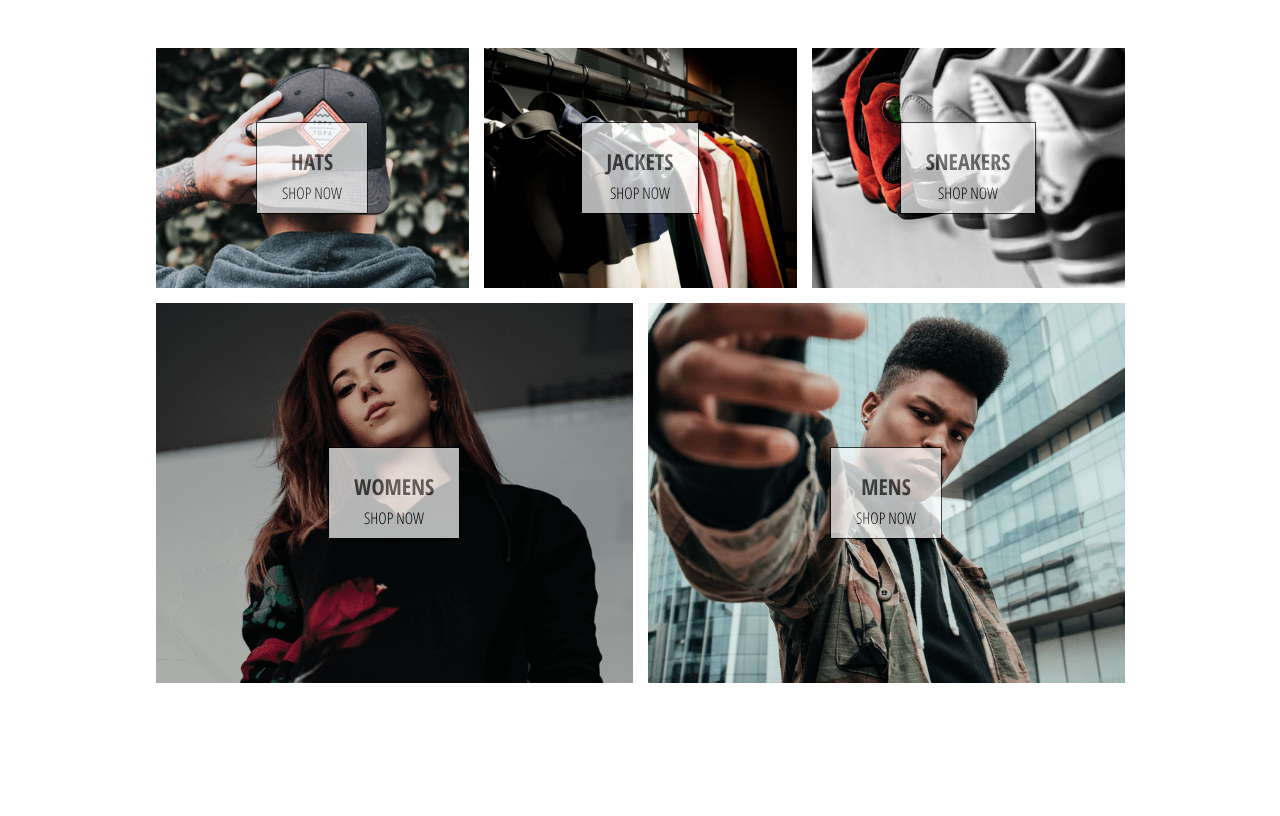
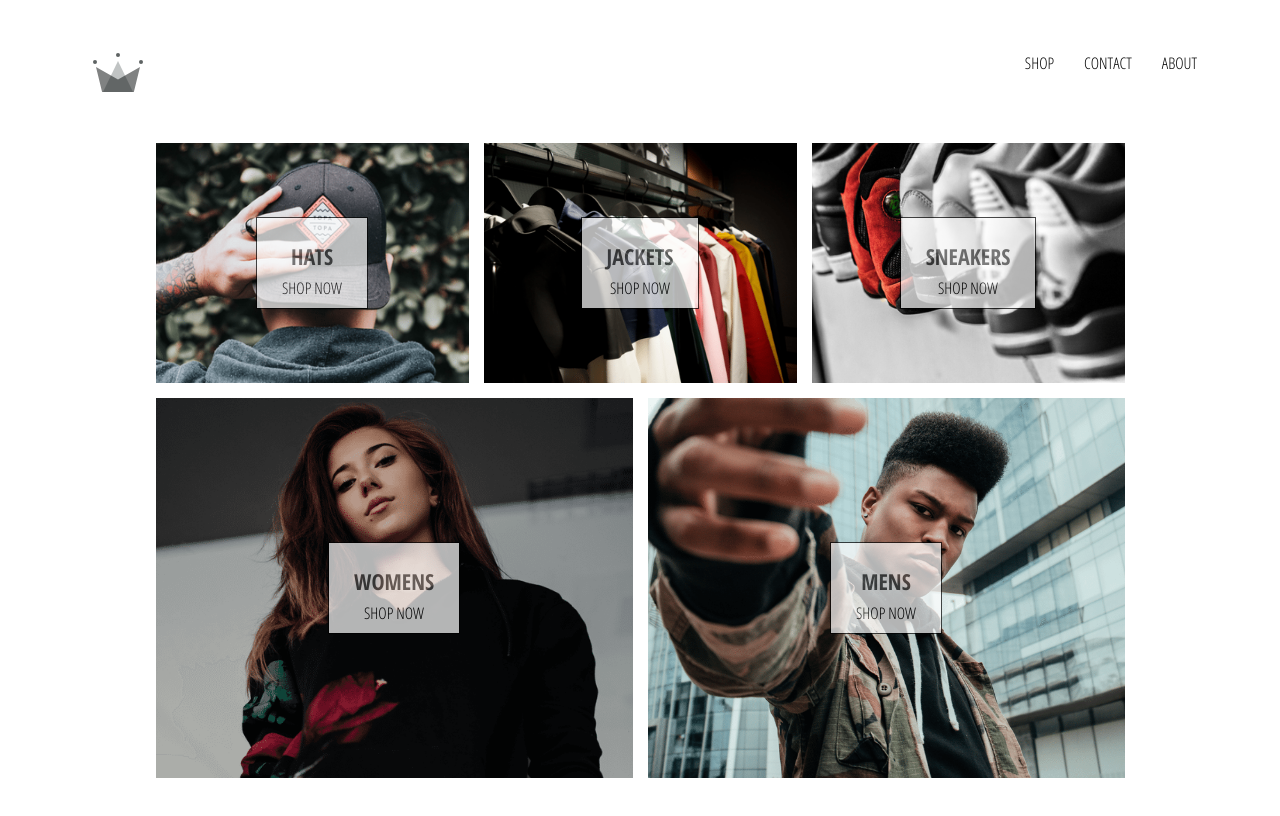
Before and after one commit to alex9692/crwn-clothing-vue, a Vue app: page / in a window 1280 px wide. Shown: the top 816 px of the page. Built offline with nearby package versions, Linux system fonts and the light colour scheme.

Commit message:
added header component which contains link to home,shop page

```diff
--- a/src/App.vue
+++ b/src/App.vue
@@ -1,12 +1,14 @@
 <template>
   <div>
+    <Header />
     <router-view></router-view>
   </div>
 </template>
 
 <script>
+import Header from "@/components/Header.component.vue";
 export default {
-  components: {},
+  components: { Header },
 };
 </script>
 
@@ -15,4 +17,8 @@ body {
   font-family: "Open Sans Condensed", sans-serif;
   padding: 20px 60px;
 }
+a {
+  text-decoration: none;
+  color: #000;
+}
 </style>
--- /dev/null
+++ b/src/components/Header.component.vue
@@ -0,0 +1,44 @@
+<template>
+  <div class="header">
+    <router-link class="logo-container" to="/">
+      <img class="logo" src="@/assets/logo/crown.svg" alt="logo" />
+    </router-link>
+    <div class="options">
+      <router-link class="option" to="/shop">SHOP</router-link>
+      <router-link class="option" to>CONTACT</router-link>
+      <router-link class="option" to>ABOUT</router-link>
+    </div>
+  </div>
+</template>
+
+<script>
+export default {};
+</script>
+
+<style lang="scss" scoped>
+.header {
+  height: 70px;
+  width: 100%;
+  display: flex;
+  justify-content: space-between;
+  margin-bottom: 25px;
+
+  .logo-container {
+    height: 100%;
+    width: 70px;
+    padding: 25px;
+  }
+
+  .options {
+    width: 50%;
+    height: 100%;
+    display: flex;
+    align-items: center;
+    justify-content: flex-end;
+
+    .option {
+      padding: 10px 15px;
+    }
+  }
+}
+</style>
```
Also changed, not shown: src/assets/logo.png (deleted), src/assets/logo/crown.svg (added).
